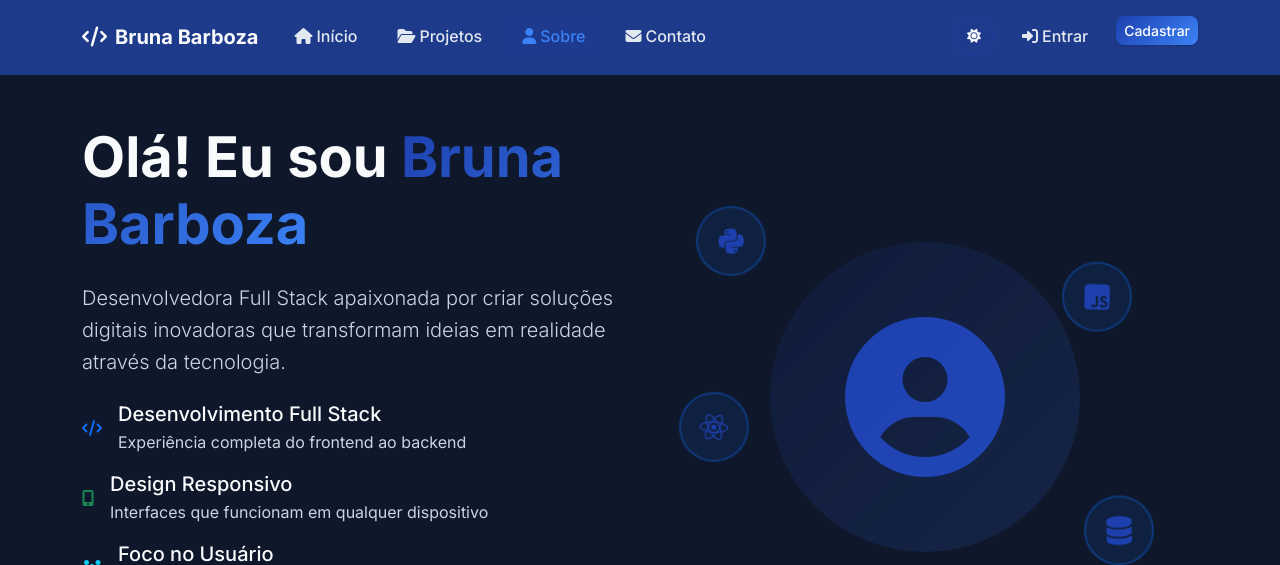
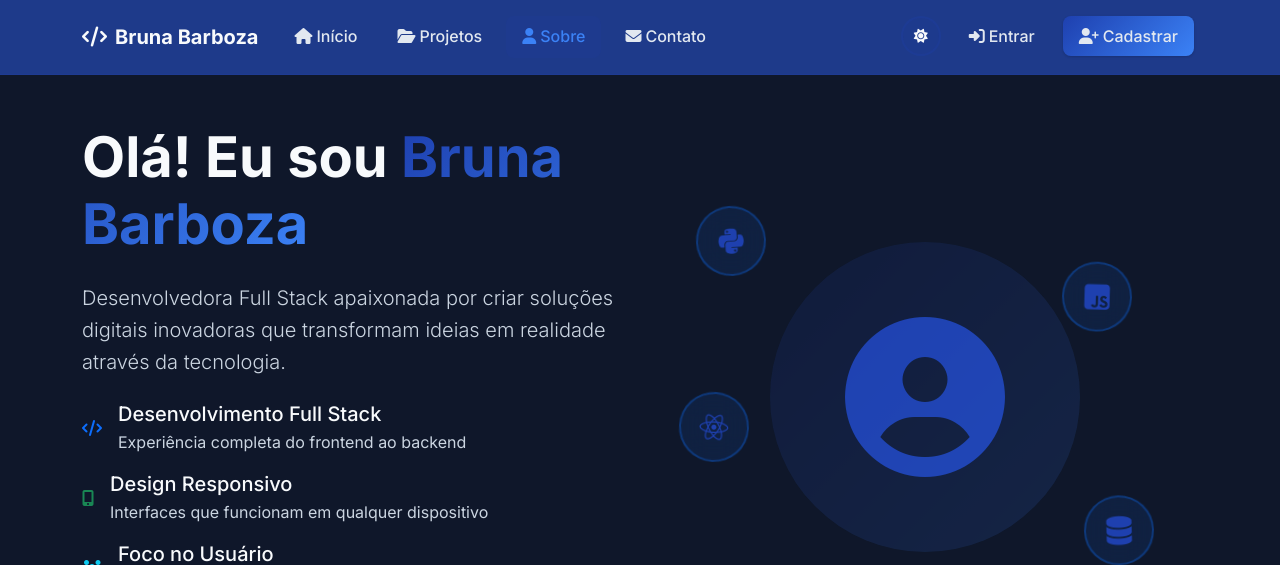
Before and after one commit to brubsb/portifoliobrub, a Flask app: page /about in a window 1280 px wide. Shown: the top 565 px of the page. Run offline with Flask 3, Linux system fonts and the light colour scheme.

Commit message:
Align register button height with other header elements
Adjusted the 'Cadastrar' button's class in `templates/base.html` to `nav-link btn btn-primary btn-sm ms-2 d-flex align-items-center` to vertically align it with other header navigation items. Added a Font Awesome user-plus icon to the button.

Replit-Commit-Author: Agent
Replit-Commit-Session-Id: 4fd8e3fb-3319-47b4-a767-45b2382ebd89
Replit-Commit-Checkpoint-Type: full_checkpoint
Replit-Commit-Screenshot-Url: https://storage.googleapis.com/screenshot-production-us-central1/53dedeaa-367b-4746-9cc1-a4648cfe6cec/4fd8e3fb-3319-47b4-a767-45b2382ebd89/jTbSq7v

```diff
--- a/templates/base.html
+++ b/templates/base.html
@@ -127,8 +127,8 @@
                         </a>
                     </li>
                     <li class="nav-item">
-                        <a class="btn btn-primary btn-sm ms-2" href="{{ url_for('auth.register') }}">
-                            Cadastrar
+                        <a class="nav-link btn btn-primary btn-sm ms-2 d-flex align-items-center" href="{{ url_for('auth.register') }}">
+                            <i class="fas fa-user-plus me-1"></i>Cadastrar
                         </a>
                     </li>
                     {% endif %}
```
